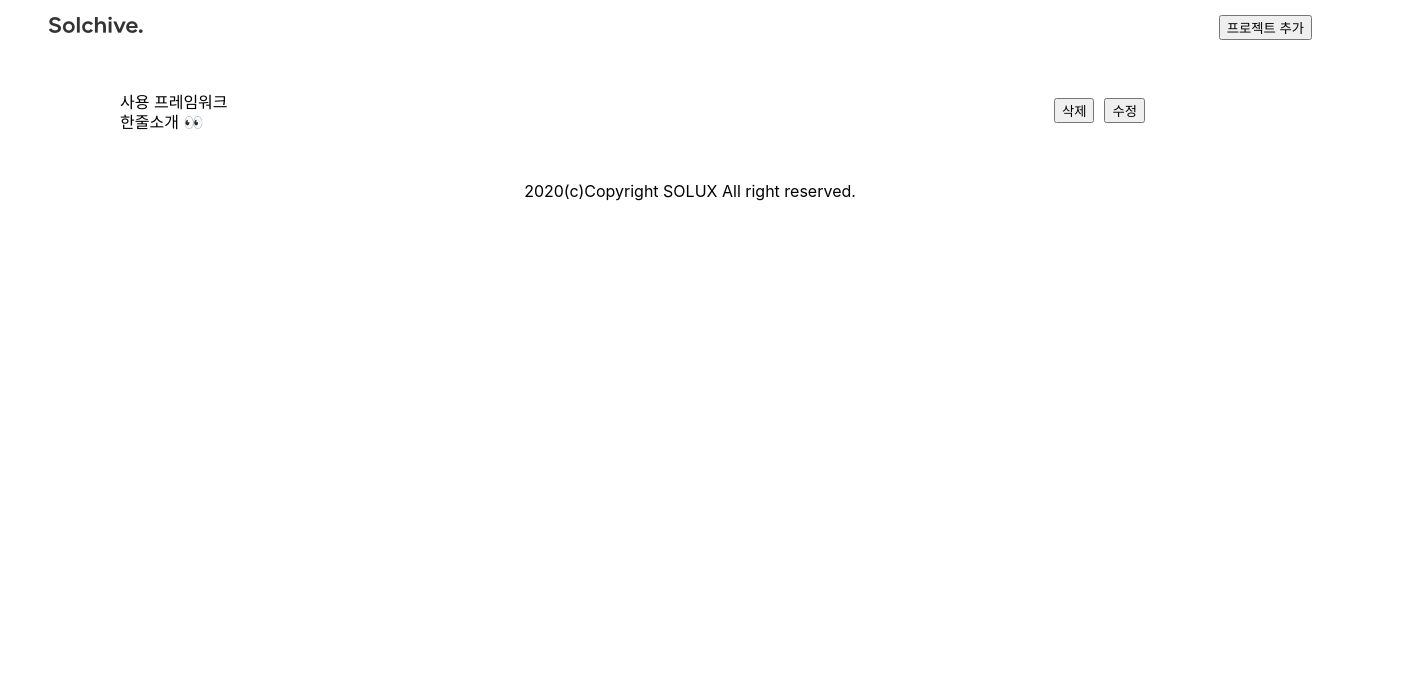
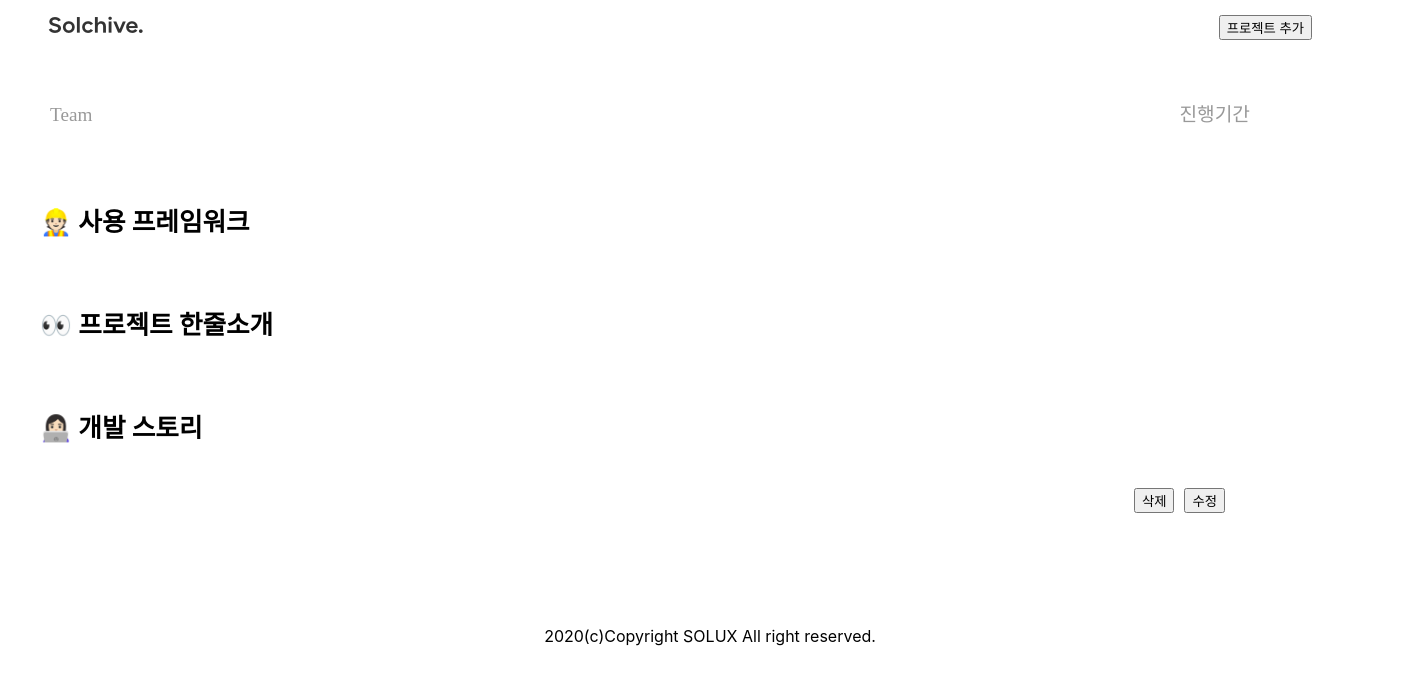
Before and after one commit to mori8/solchive, a React (Create React App) app in the folder solchive/: page /projects/1 in a window 1280 px wide. Shown: the top 684 px of the page, 1420 px wide, since content can reach past the window. Built offline with nearby package versions, Linux system fonts and the light colour scheme; no server answers; the HTML template or start-up script is replaced by a standard one.

Commit message:
프로젝트 정보 렌더링 페이지 UI 개선

```diff
--- a/solchive/src/App.css
+++ b/solchive/src/App.css
@@ -122,13 +122,44 @@ p {
   left: 0;
 }
 
-.body--title {
+/* Project.js */
+.body--title h1 {
   margin: 2.4rem auto;
   text-align: center;
-  font-size: 1.4em;
+  font-size: 2.7em;
+  font-weight: bold;
 }
 
 .body--wrapper {
   margin: 0 auto;
-  width: 65rem;
+  width: 75rem;
+  font-family: 'Noto Sans KR';
 }
+
+.body--subinfo {
+  width: 100%;
+  padding: 10px;
+  display: flex;
+  color: #555555;
+  font-size: 1.2em;
+}
+
+.body--team:before {
+  content: "Team ";
+  color: #999999;
+}
+
+.body--period:before {
+  content: "진행기간 ";
+  color: #999999;
+}
+
+.body--small--title {
+  margin: 4.5rem 0 2.4rem;
+  font-size: 1.6em;
+  font-weight: 700;
+}
+
+.body--contents {
+  font-size: 1.2em;
+}
--- a/solchive/src/components/Footer.js
+++ b/solchive/src/components/Footer.js
@@ -5,7 +5,8 @@ class Footer extends Component {
         const style = {
             width: "100%",
             textAlign: "center",
-            padding: "50px"
+            padding: "70px",
+            marginTop: "7rem"
         }
 
         return (
--- a/solchive/src/components/Project.js
+++ b/solchive/src/components/Project.js
@@ -35,6 +35,34 @@ class Project extends Component {
 
         return (
             <div className="body--wrapper">
+                <div className="description--section">
+                    <div className="body--title">
+                        <h1>{this.state.projects.title}</h1>
+                    </div>
+                    { /* 이미지 들어갈 부분 */ }
+                    <div className="body--subinfo">
+                        <span className="body--team">{this.state.projects.team}</span>
+                        <div className="spacer"></div>
+                        <span className="body--period">{this.state.projects.period}</span>
+                    </div>
+                    <div className="body--framework">
+                        <p className="body--small--title">👷🏻 사용 프레임워크</p>
+                        <p className="body--contents">{this.state.projects.framework}</p>
+                    </div>
+                    <div className="body--short">
+                        <p className="body--small--title">👀 프로젝트 한줄소개</p>
+                        <p className="body--contents">{this.state.projects.summary}</p>
+                    </div>
+                    <div className="body--content">
+                        <p className="body--small--title">👩🏻‍💻 개발 스토리</p>
+                        <p className="body--contents">{this.state.projects.body_text}</p>
+                    </div>
+                    <div className="body--comments">
+
+                    </div>
+                </div>
+                <div className="image--section">
+                </div>
                 <div>
                     <Link to={{
                         pathname: `/update/${this.props.match.params.id}`,
@@ -53,33 +81,6 @@ class Project extends Component {
                     </Link>
                     <DeleteProject id = {this.props.match.params.id}>삭제</DeleteProject>
                 </div>
-                <div className="description--section">
-                    <div className="body--title">
-                        <h1>{this.state.projects.title}</h1>
-                    </div>
-                    { /* 이미지 들어갈 부분 */ }
-                    <div className="body--subinfo">
-                        <span>{this.state.projects.team}</span>
-                        <span>{this.state.projects.period}</span>
-                    </div>
-                    <div className="body--framework">
-                        <span>사용 프레임워크</span>
-                        <span>{this.state.projects.framework}</span>
-                    </div>
-                    <div className="body--short">
-                        <p>{this.state.projects.title} 한줄소개 👀</p>
-                        <p>{this.state.projects.body_text}</p>
-                    </div>
-                    <div className="body--content">
-                        <p>{this.state.projects.body_content}</p>
-                    </div>
-                    <div className="body--comments">
-
-                    </div>
-                </div>
-                <div className="image--section">
-
-                </div>
             </div>
         );
     }
--- a/solchive/src/components/ProjectList.js
+++ b/solchive/src/components/ProjectList.js
@@ -36,7 +36,7 @@ class ProjectList extends Component {
         );
 
         const projectWrapperStyle = {
-            margin: "2.4rem auto 6rem",
+            margin: "2.4rem auto 0",
             display: "flex",
             flexWrap: "wrap",
             width: "90vw"
```
